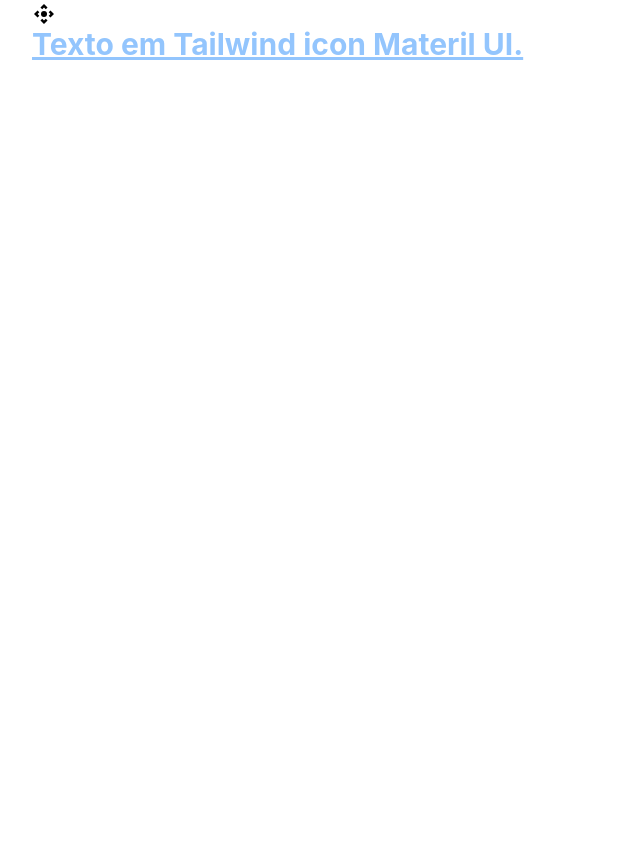
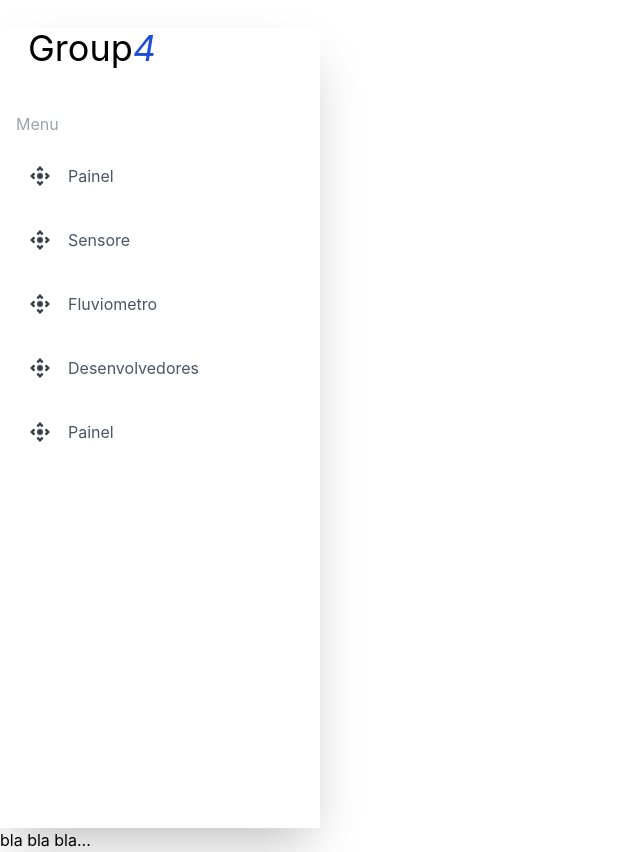
Before and after one commit to Fabianopereira1011/monitoramento-iot, a Next.js app: page / in a window 1280 px wide. Shown: the whole page, without its empty margins (0-640 px from the left). Before the commit the page ends 800 px from the top, so only its background shows below. Built offline with nearby package versions, Linux system fonts and the light colour scheme.

Commit message:
side bar

```diff
--- /dev/null
+++ b/src/components/header.js
@@ -0,0 +1,9 @@
+const Header =() => {
+   return(
+        <div>
+            <h1>bla bla bla...</h1>
+        </div>
+   )
+}
+
+export default Header
--- /dev/null
+++ b/src/components/sidebar.js
@@ -0,0 +1,74 @@
+import React from 'react'
+import ControlCameraIcon from '@mui/icons-material/ControlCamera';
+
+const Sidebar = () => {
+    return (
+        <div className="md:w-3/12 w-6/12 h-screen shadow-2xl">
+            <div className="flex m-7">
+                <p className="text-4xl">Group</p>
+                <p className="text-4xl italic text-blue-700">4</p>
+                <hr className='bg-blue-900 '/>
+
+
+            </div>
+            <div className="p-4 space-y-14">
+                <div className="space-y-4" >
+                    <h1 className="text-gray-400">Menu</h1>
+
+                    <div className=''>
+                        <div className="flex p-3 text-gray-700  space-x-4 0 hover:bg-gray-300 hover:text-blue-600  cursor-pointer ">
+                                    <ControlCameraIcon />
+                                    <a href='/sensores/iot' className="text-gray-600  " >Painel</a>
+                        </div>
+                    </div>
+
+                    <div className=''>
+                        <div className="flex p-3 text-gray-700  space-x-4 0 hover:bg-gray-300 hover:text-blue-600  cursor-pointer ">
+                                    <ControlCameraIcon />
+                                    <a href='/sensores/iot' className="text-gray-600  " >Sensore</a>
+                        </div>
+                    </div>
+
+                    <div className=''>
+                        <div className="flex p-3 text-gray-700  space-x-4 0 hover:bg-gray-300 hover:text-blue-600  cursor-pointer ">
+                                    <ControlCameraIcon />
+                                    <a href='/sensores/iot' className="text-gray-600  " >Fluviometro</a>
+                        </div>
+                    </div>
+
+
+                    <div className=''>
+                        <div className="flex p-3 text-gray-700  space-x-4 0 hover:bg-gray-300 hover:text-blue-600  cursor-pointer ">
+                                    <ControlCameraIcon />
+                                    <a href='/sensores/iot' className="text-gray-600  " >Desenvolvedores</a>
+                        </div>
+                    </div>
+
+
+                    <div className=''>
+                        <div className="flex p-3 text-gray-700  space-x-4 0 hover:bg-gray-300 hover:text-blue-600  cursor-pointer ">
+                                    <ControlCameraIcon />
+                                    <a href='/sensores/iot' className="text-gray-600  " >Painel</a>
+                        </div>
+                    </div>
+
+                </div>
+
+
+            </div>
+
+        </div>
+    )
+}
+
+const Acoisa = () =>{
+    return(
+            <div className="flex p-3 text-gray-700  space-x-4 0 hover:bg-gray-50 hover:text-blue-600  cursor-pointer ">
+                                <ControlCameraIcon />
+                                <a href='/sensores/iot' className="text-gray-600  " >Bla bla..</a>
+            </div>
+    )
+}
+
+
+export default Sidebar
--- a/src/pages/index.js
+++ b/src/pages/index.js
@@ -1,21 +1,16 @@
 import Head from 'next/head'
-import ControlCameraIcon from '@mui/icons-material/ControlCamera';
-import styles from '../styles/Home.module.css'
+import Sidebar from '../components/sidebar';
+import Header from '../components/header';
+
 
 
 export default function Home() {
   return (
-    <div className={styles.container}>
-      <Head>
-        <title>sistema de alerta</title>
-        <meta name="description" content="Generated by create next app" />
-        <link rel="icon" href="/favicon.ico" />
-      </Head>
+    <div className="">
 
-      <ControlCameraIcon/>
-      <h1 className="text-3xl font-bold underline text-blue-300 ">
-      Texto em Tailwind icon Materil UI.
-      </h1>
+          <Sidebar/>
+          <Header/>
+
     </div>
   )
 }
```
